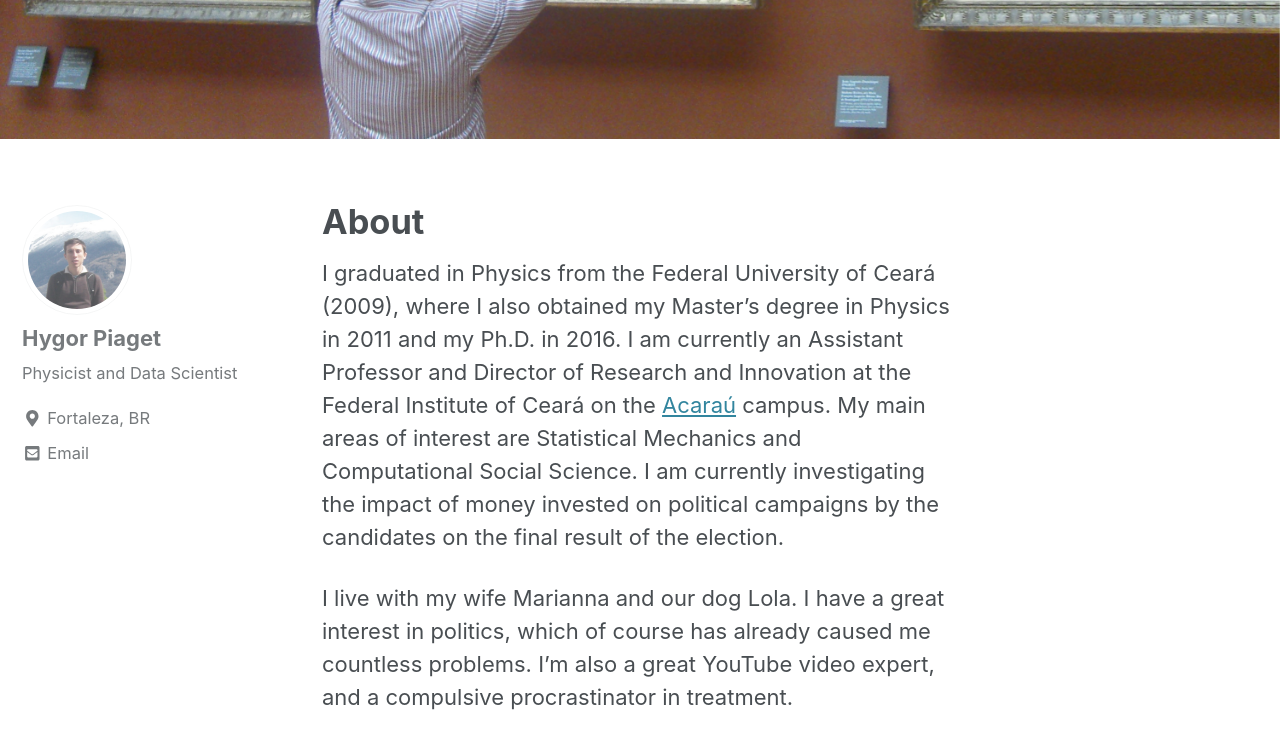
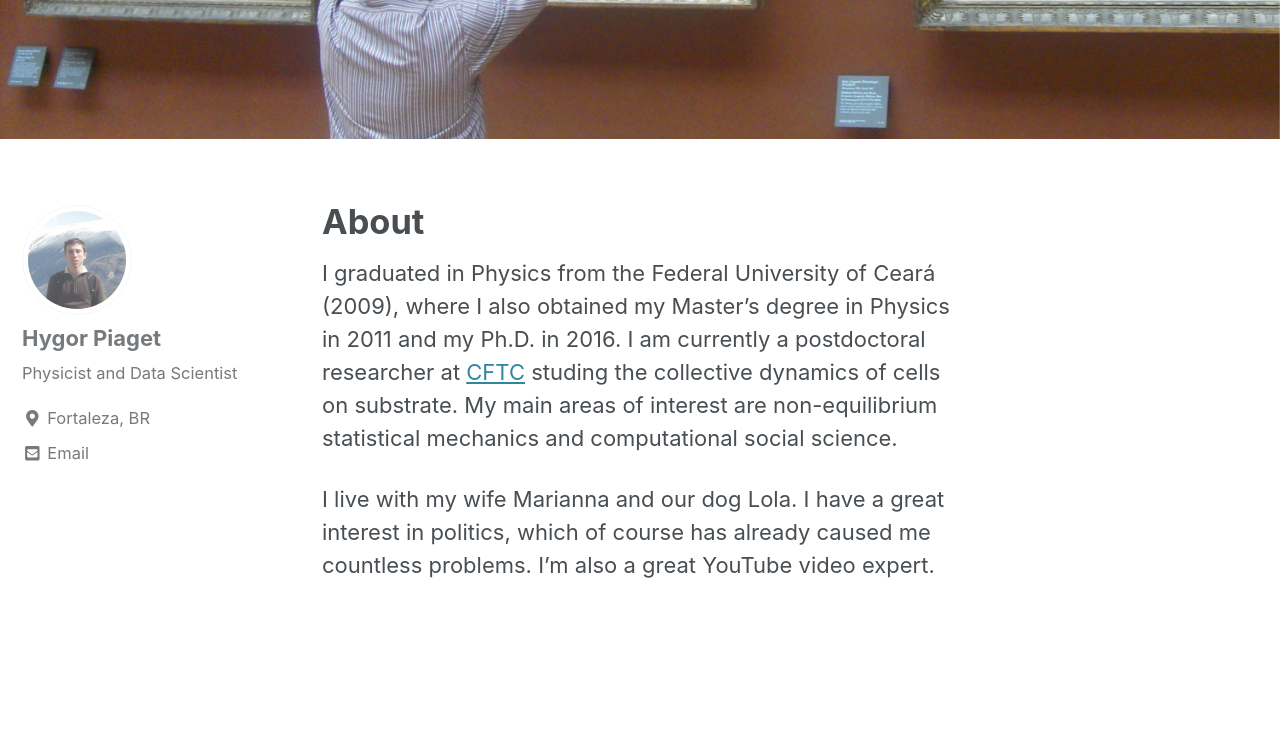
Before and after one commit to HygorPiaget/HygorPiaget.github.io, a Jekyll site: the page built from _pages/about.md, in a window 1280 px wide and 900 px high, scrolled down 670 px. Shown: the top 749 px of the window. Built offline with Jekyll 4.4.1, drawn with Linux system fonts in a browser that asks for light colours; cached includes are drawn as plain includes; nearby versions of some CDN libraries.

Commit message:
Update about.md

```diff
--- a/_pages/about.md
+++ b/_pages/about.md
@@ -5,11 +5,13 @@ header:
   image: "/images/louvre1.jpg"
 ---
 
-I graduated in Physics from the Federal University of Ceará (2009), where I also obtained my Master's degree in Physics in 2011 and my Ph.D. in 2016. I am currently an Assistant Professor and Director of Research and Innovation at the Federal Institute of Ceará on the [Acaraú](http://www.ifce.edu.br/acarau) campus. My main areas of interest are Statistical Mechanics and Computational Social Science.
-I am currently investigating the impact of money invested on political campaigns by the candidates on the final result of the election.
+I graduated in Physics from the Federal University of Ceará (2009), where I also obtained my Master's degree in Physics in 2011 and my Ph.D. in 2016. I am
+currently a postdoctoral researcher at [CFTC](http://cftc.fc.ul.pt/membro.php?username=piaget) studing the collective dynamics of cells on substrate. My main areas of interest are non-equilibrium statistical mechanics and computational social science.
 
+<!--currently an Assistant Professor and Director of Research and Innovation at the Federal Institute of Ceará on the [Acaraú](http://www.ifce.edu.br/acarau) campus. My main areas of interest are Statistical Mechanics and Computational Social Science.
+I am currently investigating the impact of money invested on political campaigns by the candidates on the final result of the election.-->
 <!--relation between crimes and mobility in big cities and the financial resources  -->
 
-
 I live with my wife Marianna and our dog Lola. I have a great interest in politics, which of course has already caused me
-countless problems. I'm also a great YouTube video expert, and a compulsive procrastinator in treatment.
+countless problems. I'm also a great YouTube video expert.
+<!--, and a compulsive procrastinator in treatment.-->
```
